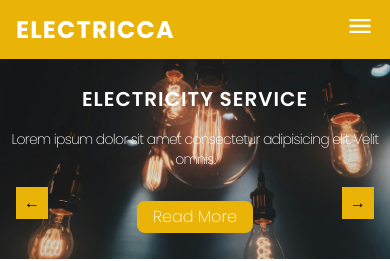
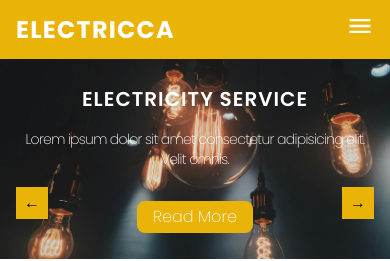
Before and after one commit to SheraziJanjua/electreicca, a React (Vite) app: page / in a window 390 px wide. Shown: the top 261 px of the page. Built offline with nearby package versions, Linux system fonts and the light colour scheme.

Commit message:
4th commit

```diff
--- a/src/Components/Slider.jsx
+++ b/src/Components/Slider.jsx
@@ -45,7 +45,7 @@ const Sliderr = () => {
                 <h1 className="text-white text-xl md:text-4xl lg:text-6xl font-semibold mb-4 tracking-wider">
                   {data.heading}
                 </h1>
-                <h2 className="text-white mt-4 px-1 text-sm tracking-tighter md:text-lg lg:text-xl lg:whitespace-nowrap">
+                <h2 className="text-white mt-4 px-4 text-sm tracking-tighter md:text-lg lg:text-xl lg:whitespace-nowrap">
                   {data.text}
                 </h2>
                 <button className="bg-yellow-500 px-4 py-1 md:px-8 md:py-2 lg:px-12 lg:py-4 text-white md:font-semibold rounded-lg mt-8">
--- a/src/Components/Testimonials.jsx
+++ b/src/Components/Testimonials.jsx
@@ -43,7 +43,7 @@ const TestimonialSlider = () => {
   };
 
   return (
-  <div className='relative w-full p-8 md:max-w-[950px] md:p-6 md:mx-auto ' >
+  <div className='relative w-full p-4 md:max-w-[950px] md:p-6 md:mx-auto ' >
     <div className="flex flex-col justify-center bg-white py-12 relative">
       <h1 className="text-center font-bold text-xl md:text-3xl lg:text-4xl tracking-wider mb-4">
         Customers Testimonial
```
